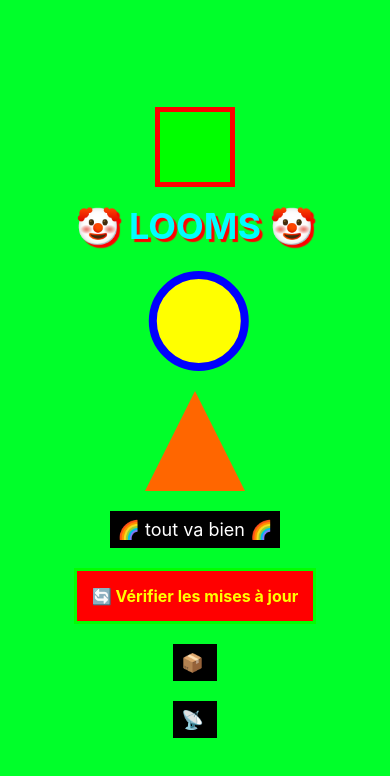
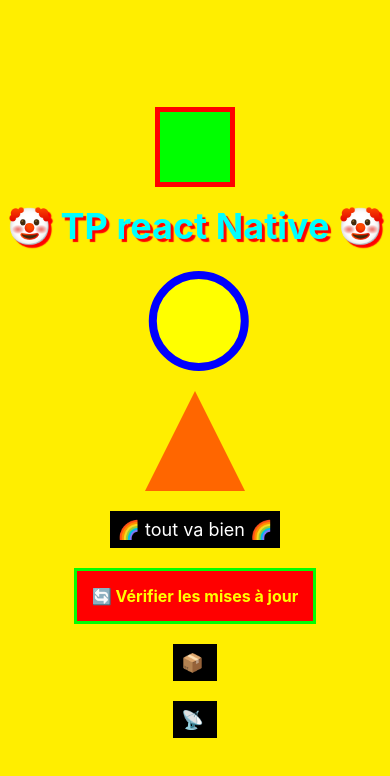
Before and after one commit to Gweeny/TPReactNative, a React Native app: screen / in a window 390 px wide. Shown: the top 776 px of the page. Built offline with nearby package versions, Linux system fonts and the light colour scheme.

Commit message:
Bonus - profil production + affichage updateId et channel

```diff
--- a/App.tsx
+++ b/App.tsx
@@ -46,7 +46,7 @@
     <View style={styles.container}>
       <Animated.View style={[styles.square, { transform: [{ rotate: spinInterpolate }] }]} />
       <Animated.Text style={[styles.title, { transform: [{ translateY: bounce }] }]}>
-        🤡 LOOMS 🤡
+        🤡 TP react Native 🤡
       </Animated.Text>
       <Animated.View style={[styles.circle, { transform: [{ translateX: wiggle }] }]} />
       <View style={styles.triangle} />
@@ -62,7 +62,7 @@
 }
 
 const styles = StyleSheet.create({
-  container: { flex: 1, backgroundColor: '#00ff2a', alignItems: 'center', justifyContent: 'center', gap: 20 },
+  container: { flex: 1, backgroundColor: '#ffee00', alignItems: 'center', justifyContent: 'center', gap: 20 },
   square: { width: 80, height: 80, backgroundColor: '#00ff00', borderWidth: 5, borderColor: '#ff0000' },
   circle: { width: 100, height: 100, borderRadius: 50, backgroundColor: '#ffff00', borderWidth: 8, borderColor: '#0000ff' },
   triangle: { width: 0, height: 0, borderLeftWidth: 50, borderRightWidth: 50, borderBottomWidth: 100, borderLeftColor: 'transparent', borderRightColor: 'transparent', borderBottomColor: '#ff6600' },
--- a/eas.json
+++ b/eas.json
@@ -15,7 +15,8 @@
     },
     "production": {
       "autoIncrement": true,
-      "channel": "production"
+      "channel": "production",
+      "distribution": "internal"
     }
   },
   "submit": {
```
